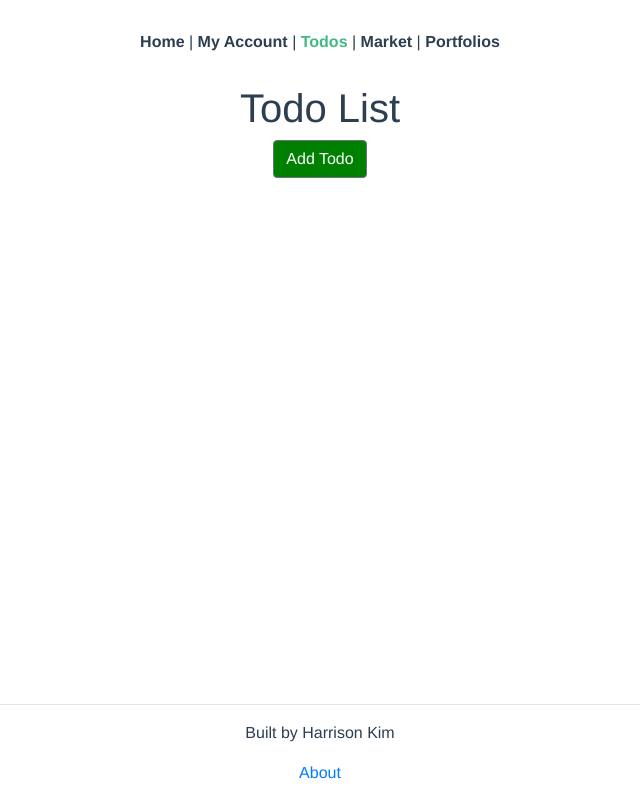
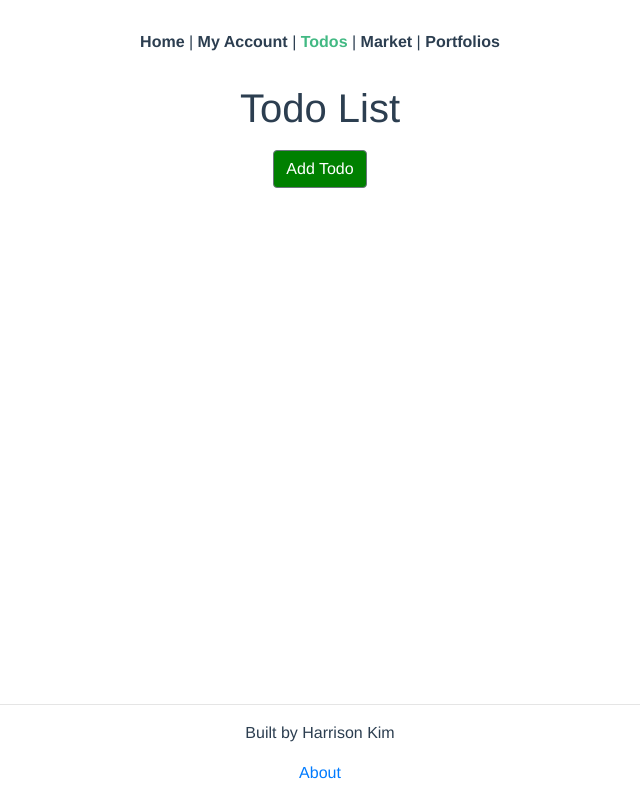
Before and after one commit to hhkimmm9/Dashboard, a Vue app in the folder frontend/: page /todos in a window 1280 px wide. Shown: the whole page, without its empty margins (320-960 px from the left). Built offline with nearby package versions, Linux system fonts and the light colour scheme.

Commit message:
Add margin to top of the button in the todos page.

```diff
--- a/frontend/src/views/todos/Todos.vue
+++ b/frontend/src/views/todos/Todos.vue
@@ -73,6 +73,10 @@ export default {
   width: 50%;
 }
 
+button {
+  margin-top: 10px;
+}
+
 .form {
   margin: 20px;
 }
```
